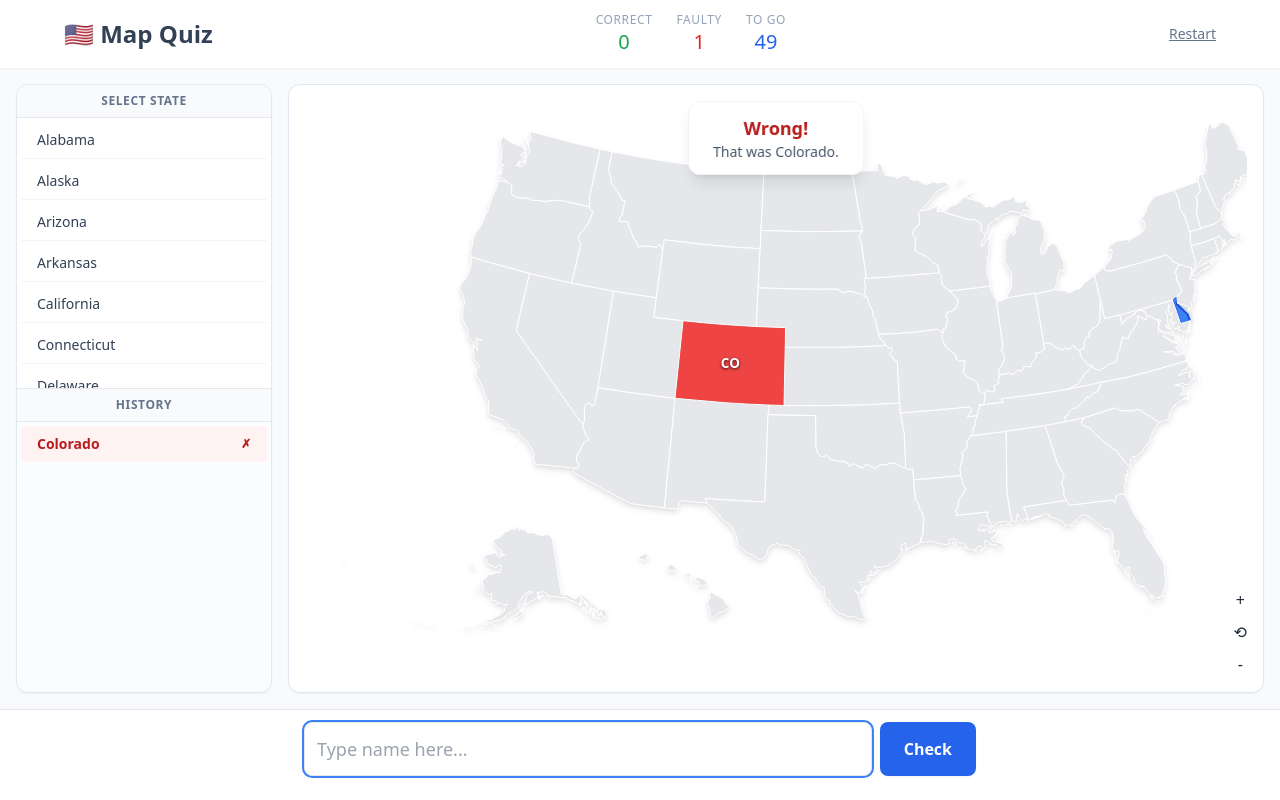
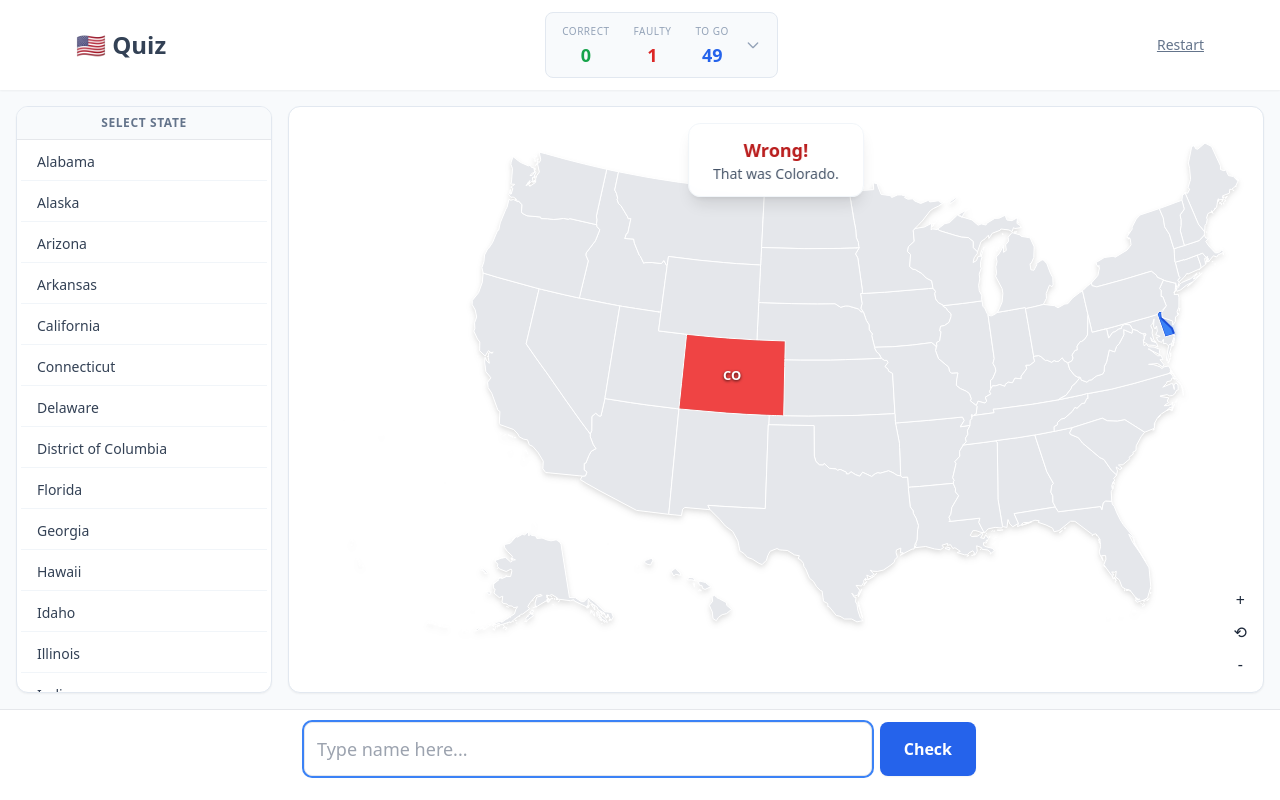
Before and after one commit to sonsinos/map-quizlet, a plain HTML site: page index.html in a window 1280 px wide. Both pictures are taken after a click on the button "Alabama". Drawn offline with nearby package versions, Linux system fonts and the light colour scheme.

Commit message:
ui refacroting

```diff
--- a/index.html
+++ b/index.html
@@ -74,7 +74,7 @@
         /* Label styles for map */
         .state-label {
             fill: white;
-            font-size: 14px; /* Slightly larger base size for zoom */
+            font-size: 14px;
             font-weight: bold;
             text-anchor: middle;
             dominant-baseline: central;
@@ -95,53 +95,70 @@
         .zoom-btn:active {
             @apply bg-slate-200 transform scale-95;
         }
+
+        /* History Toggle Chevron */
+        .chevron {
+            transition: transform 0.2s ease;
+        }
+        .expanded .chevron {
+            transform: rotate(180deg);
+        }
     </style>
 </head>
 <body class="bg-slate-50 font-sans text-slate-800 h-screen flex flex-col overflow-hidden select-none">
 
     <!-- Header / Scoreboard -->
-    <header class="bg-white shadow-sm p-3 z-10 shrink-0">
-        <div class="max-w-6xl mx-auto flex flex-col md:flex-row justify-between items-center gap-2 md:gap-4">
-            <h1 class="text-xl md:text-2xl font-bold text-slate-700">🇺🇸 Map Quiz</h1>
+    <header class="bg-white shadow-sm z-40 relative">
+        <div class="max-w-6xl mx-auto flex justify-between items-center px-3 py-2 md:py-3 relative z-50 bg-white">
+            <h1 class="text-lg md:text-2xl font-bold text-slate-700">🇺🇸 Quiz</h1>
 
-            <div class="flex gap-4 md:gap-6 text-sm md:text-base font-medium">
+            <!-- Scoreboard / Toggle Button -->
+            <button id="score-toggle" onclick="toggleHistory()" class="flex items-center gap-2 md:gap-4 bg-slate-50 hover:bg-slate-100 border border-slate-200 rounded-lg px-2 py-1 md:px-4 md:py-2 transition-colors group">
+                <div class="flex gap-3 md:gap-6 text-xs md:text-sm font-medium">
                     <div class="flex flex-col items-center">
-                    <span class="text-[10px] md:text-xs text-slate-400 uppercase tracking-wider">Correct</span>
-                    <span id="score-correct" class="text-green-600 text-lg md:text-xl">0</span>
+                        <span class="text-[10px] text-slate-400 uppercase tracking-wider">Correct</span>
+                        <span id="score-correct" class="text-green-600 font-bold text-base md:text-lg">0</span>
                     </div>
                     <div class="flex flex-col items-center">
-                    <span class="text-[10px] md:text-xs text-slate-400 uppercase tracking-wider">Faulty</span>
-                    <span id="score-wrong" class="text-red-600 text-lg md:text-xl">0</span>
+                        <span class="text-[10px] text-slate-400 uppercase tracking-wider">Faulty</span>
+                        <span id="score-wrong" class="text-red-600 font-bold text-base md:text-lg">0</span>
                     </div>
                     <div class="flex flex-col items-center">
-                    <span class="text-[10px] md:text-xs text-slate-400 uppercase tracking-wider">To Go</span>
-                    <span id="score-left" class="text-blue-600 text-lg md:text-xl">50</span>
+                        <span class="text-[10px] text-slate-400 uppercase tracking-wider">To Go</span>
+                        <span id="score-left" class="text-blue-600 font-bold text-base md:text-lg">50</span>
                     </div>
                 </div>
+                <!-- Chevron Icon -->
+                <svg class="chevron w-4 h-4 text-slate-400 group-hover:text-slate-600" fill="none" stroke="currentColor" viewBox="0 0 24 24">
+                    <path stroke-linecap="round" stroke-linejoin="round" stroke-width="2" d="M19 9l-7 7-7-7"></path>
+                </svg>
+            </button>
 
             <button onclick="resetGame()" class="text-xs md:text-sm text-slate-500 hover:text-slate-800 underline">Restart</button>
+        </div>
+
+        <!-- History Dropdown (Absolute Panel) -->
+        <div id="history-panel" class="hidden absolute top-full left-0 w-full bg-slate-50/95 backdrop-blur-sm border-b shadow-lg z-40 max-h-[60vh] flex flex-col">
+            <div class="p-2 border-b border-slate-200 font-bold text-xs uppercase text-slate-500 tracking-wider text-center shrink-0">
+                Match History
+            </div>
+            <div id="list-completed" class="overflow-y-auto p-2 grid grid-cols-1 sm:grid-cols-2 md:grid-cols-3 gap-1">
+                <!-- Completed items populated here -->
+                <div class="text-center text-slate-400 italic text-sm py-4 col-span-full" id="history-placeholder">No states guessed yet</div>
+            </div>
         </div>
     </header>
 
     <!-- Main Game Area -->
-    <main class="flex-grow flex flex-col lg:flex-row gap-2 lg:gap-4 p-2 lg:p-4 w-full max-w-7xl mx-auto overflow-hidden">
+    <main class="flex-grow flex flex-col lg:flex-row gap-2 lg:gap-4 p-2 lg:p-4 w-full max-w-7xl mx-auto overflow-hidden relative z-0">
 
-        <!-- Sidebar List (Left on Desktop, Bottom on Mobile) -->
+        <!-- Sidebar List (Left on Desktop, Bottom on Mobile) - ONLY REMAINING STATES -->
         <aside class="order-2 lg:order-1 w-full lg:w-64 bg-white rounded-xl shadow-sm border border-slate-200 flex flex-col h-48 lg:h-full shrink-0 overflow-hidden">
-            <!-- Active List Section -->
             <div class="p-2 bg-slate-50 border-b font-bold text-xs uppercase text-slate-500 tracking-wider text-center shrink-0">
                 Select State
             </div>
             <div id="list-remaining" class="state-list overflow-y-auto flex-1 p-1 space-y-1 min-h-0">
                 <!-- Remaining items -->
-            </div>
-
-            <!-- History List Section -->
-            <div class="p-2 bg-slate-50 border-t border-b font-bold text-xs uppercase text-slate-500 tracking-wider text-center shrink-0">
-                History
-            </div>
-            <div id="list-completed" class="state-list overflow-y-auto flex-1 p-1 space-y-1 bg-slate-50/50 min-h-0">
-                <!-- Completed items -->
             </div>
         </aside>
 
@@ -174,7 +191,7 @@
     </main>
 
     <!-- Controls -->
-    <footer class="bg-white border-t p-3 pb-6 shrink-0 z-10">
+    <footer class="bg-white border-t p-3 pb-6 shrink-0 z-50">
         <div class="max-w-2xl mx-auto w-full">
             <div id="input-area" class="flex gap-2">
                 <div class="relative flex-grow">
@@ -230,6 +247,9 @@
         const listRemaining = document.getElementById('list-remaining');
         const listCompleted = document.getElementById('list-completed');
         const autocompleteList = document.getElementById('autocomplete-list');
+        const historyPanel = document.getElementById('history-panel');
+        const scoreToggle = document.getElementById('score-toggle');
+        const historyPlaceholder = document.getElementById('history-placeholder');
 
         // Zoom/Pan State
         let currentScale = 1;
@@ -248,6 +268,12 @@
                 path.setAttribute("data-name", state.name);
                 mapGroup.appendChild(path);
             });
+        }
+
+        // --- History Toggle Logic ---
+        function toggleHistory() {
+            historyPanel.classList.toggle('hidden');
+            scoreToggle.classList.toggle('expanded');
         }
 
         // --- Zoom & Pan Logic ---
@@ -320,6 +346,9 @@
         function initList() {
             listRemaining.innerHTML = '';
             listCompleted.innerHTML = '';
+            // Restore placeholder
+            listCompleted.appendChild(historyPlaceholder);
+            historyPlaceholder.classList.remove('hidden');
 
             // Sort copy of states alphabetically
             const sortedStates = [...statesData].sort((a, b) => a.name.localeCompare(b.name));
@@ -336,38 +365,40 @@
             });
         }
 
-        // Move a state from Remaining to Completed list
+        // Move a state from Remaining to Completed list (in Header)
         function moveStateToCompleted(state, isCorrect) {
+            // Hide placeholder if it's the first item
+            if (!historyPlaceholder.classList.contains('hidden')) {
+                historyPlaceholder.classList.add('hidden');
+            }
+
             const btn = document.getElementById(`btn-${state.id}`);
             if (btn) {
                 btn.remove();
             }
 
-            // Create new button for completed list
-            const completedBtn = document.createElement('button');
-            completedBtn.textContent = state.name;
-            completedBtn.disabled = true;
+            // Create new item for history list
+            const completedItem = document.createElement('div');
 
-            // Base classes
-            let classes = "w-full text-left px-4 py-2 border-b border-slate-50 last:border-0 font-bold text-sm cursor-default flex justify-between items-center";
+            let classes = "px-3 py-2 rounded border text-sm font-bold flex justify-between items-center";
 
             if (isCorrect) {
-                classes += " bg-green-50 text-green-700";
-                completedBtn.innerHTML = `${state.name} <span class="text-xs uppercase">✓</span>`;
+                classes += " bg-green-50 border-green-200 text-green-700";
+                completedItem.innerHTML = `<span>${state.name}</span> <span class="text-xs uppercase">✓</span>`;
             } else {
-                classes += " bg-red-50 text-red-700";
-                completedBtn.innerHTML = `${state.name} <span class="text-xs uppercase">✗</span>`;
+                classes += " bg-red-50 border-red-200 text-red-700";
+                completedItem.innerHTML = `<span>${state.name}</span> <span class="text-xs uppercase">✗</span>`;
             }
-            completedBtn.className = classes;
+            completedItem.className = classes;
 
-            // Insert alphabetically into completed list
-            const existingItems = Array.from(listCompleted.children);
+            // Insert alphabetically into completed list (excluding placeholder)
+            const existingItems = Array.from(listCompleted.children).filter(el => el.id !== 'history-placeholder');
             const nextItem = existingItems.find(item => item.textContent.trim().split(' ')[0].localeCompare(state.name) > 0);
 
             if (nextItem) {
-                listCompleted.insertBefore(completedBtn, nextItem);
+                listCompleted.insertBefore(completedItem, nextItem);
             } else {
-                listCompleted.appendChild(completedBtn);
+                listCompleted.appendChild(completedItem);
             }
         }
 
@@ -385,6 +416,8 @@
             inputArea.classList.remove('hidden');
             gameOverArea.classList.add('hidden');
             feedbackContainer.classList.add('hidden');
+            historyPanel.classList.add('hidden');
+            scoreToggle.classList.remove('expanded');
             inputEl.value = '';
             inputEl.focus();
 
@@ -662,6 +695,7 @@
         window.resetGame = resetGame;
         window.zoomMap = zoomMap;
         window.resetZoom = resetZoom;
+        window.toggleHistory = toggleHistory;
 
         // Initialize on load
         initMap();
```
Lines whose indentation alone changed are shown as unchanged.
